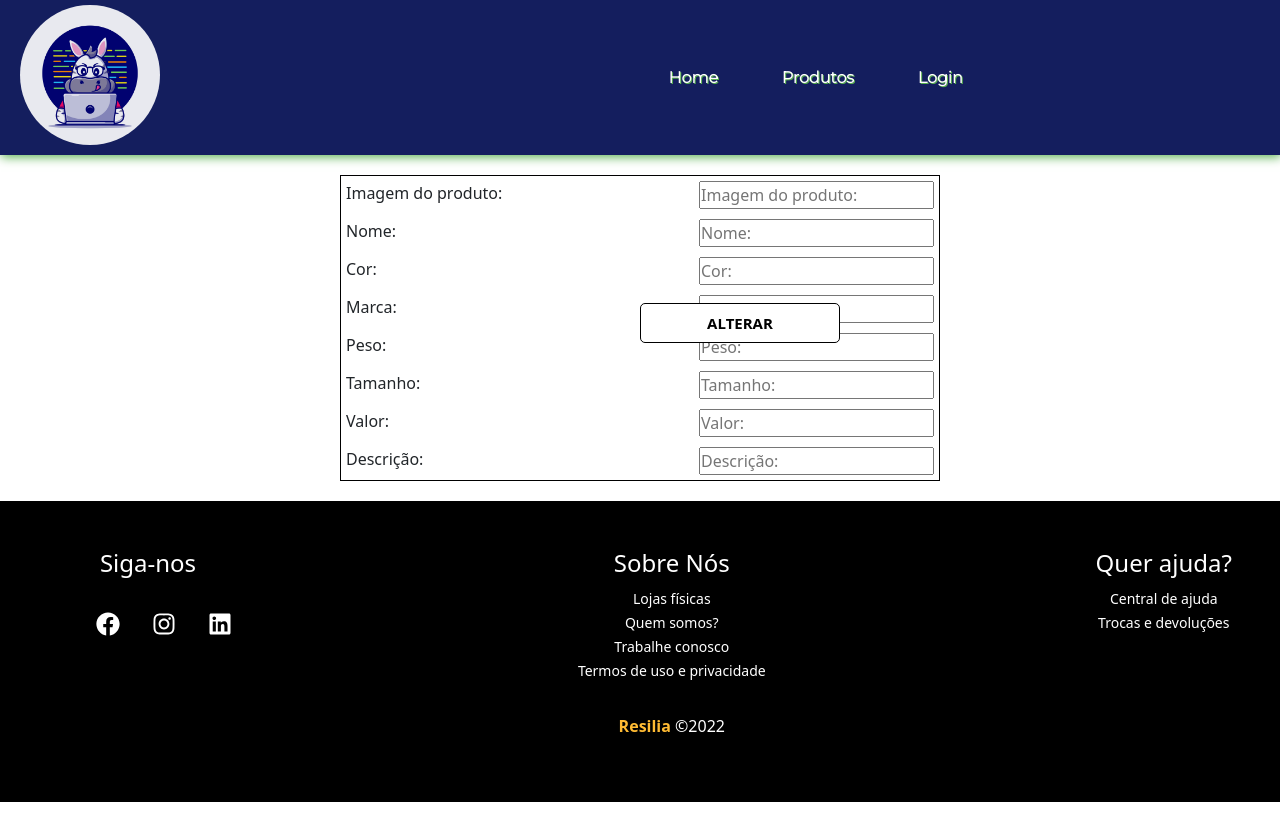
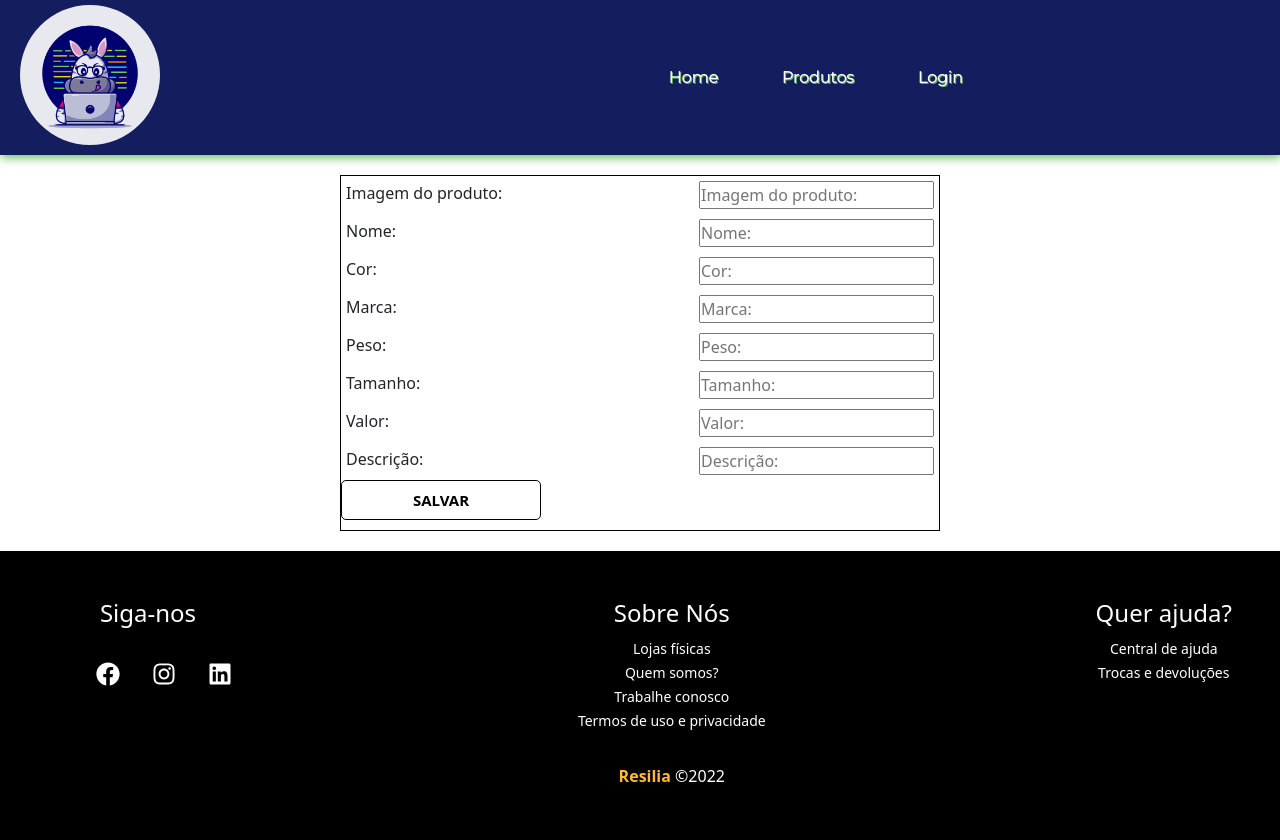
Before and after one commit to Jessica-s-paiva/LojaInformatica, a React (Vite) app in the folder site-reactjs/: page /adicionarProduto in a window 1280 px wide. Shown: the top 840 px of the page. Before the commit the page ends 802 px from the top, so only its background shows below. Built offline with nearby package versions, Linux system fonts and the light colour scheme.

Commit message:
fix: erro de merge

```diff
--- a/site-reactjs/src/Components/Form/Form.jsx
+++ b/site-reactjs/src/Components/Form/Form.jsx
@@ -44,7 +44,7 @@ const Form = () => {
         <FieldSet texto='Tamanho:' dadosFormulario={dadosForm.tamanho} onchange={({ target }) => handleChange(target,'tamanho')}/>
         <FieldSet texto='Valor:' dadosFormulario={dadosForm.valor} onchange={({ target }) => handleChange(target,'valor')}/>
         <FieldSet texto='Descrição:' dadosFormulario={dadosForm.descricao}  onchange={({ target }) => handleChange(target,'descricao')}/>
-
+        <Botao text='Salvar' onclick={handleSave}/>
       </form>
 
     </>
--- a/site-reactjs/src/Pages/AdicionarProduto/AdicionarProduto.jsx
+++ b/site-reactjs/src/Pages/AdicionarProduto/AdicionarProduto.jsx
@@ -24,7 +24,7 @@ const AdicionarProduto = () => {
 
     <div className={S.container}>
       <Form />
-      <Botao text='Alterar' onclick={handleUpdate}/>
+
     </div>
   )
 }
```
